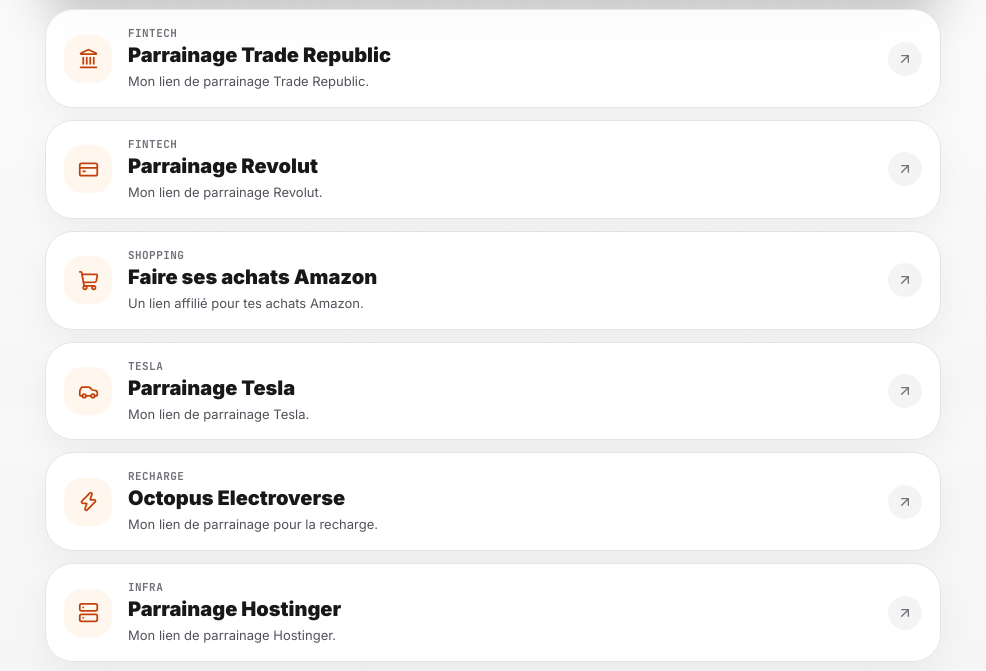
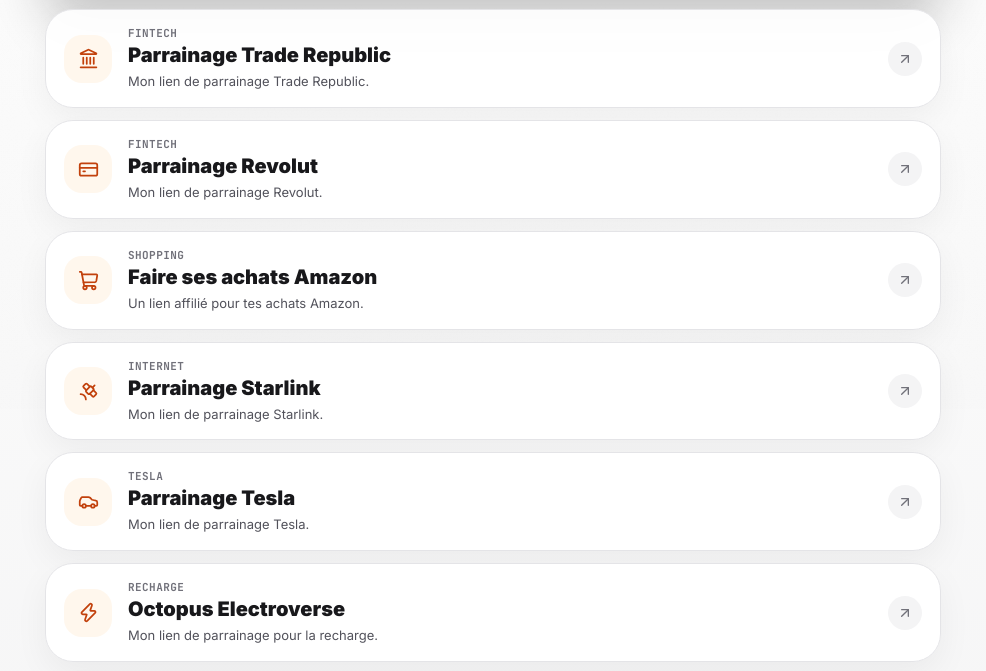
Before and after one commit to juliendoclot/links, a website: page index.html in a window 1280 px wide. Shown: the part 391-1062 px from the top of the page, without its empty margins (147-1133 px from the left). Drawn offline with nearby package versions, Linux system fonts and the light colour scheme.

Commit message:
add starlink referral link

```diff
--- a/index.html
+++ b/index.html
@@ -694,6 +694,20 @@
           </span>
         </a>
 
+        <a class="link-card" href="https://starlink.com/residential?referral=RC-DF-11549633-47124-96" target="_blank" rel="noopener" data-umami-event="link-starlink">
+          <span class="link-icon">
+            <i data-lucide="satellite" aria-hidden="true" style="width:21px;height:21px;"></i>
+          </span>
+          <span class="link-content">
+            <span class="link-kicker">Internet</span>
+            <span class="link-title">Parrainage Starlink</span>
+            <span class="link-description">Mon lien de parrainage Starlink.</span>
+          </span>
+          <span class="link-arrow">
+            <i data-lucide="arrow-up-right" aria-hidden="true" style="width:16px;height:16px;"></i>
+          </span>
+        </a>
+
         <a class="link-card" href="https://www.tesla.com/referral/hughues633868" target="_blank" rel="noopener" data-umami-event="link-tesla">
           <span class="link-icon">
             <i data-lucide="car" aria-hidden="true" style="width:21px;height:21px;"></i>
```
